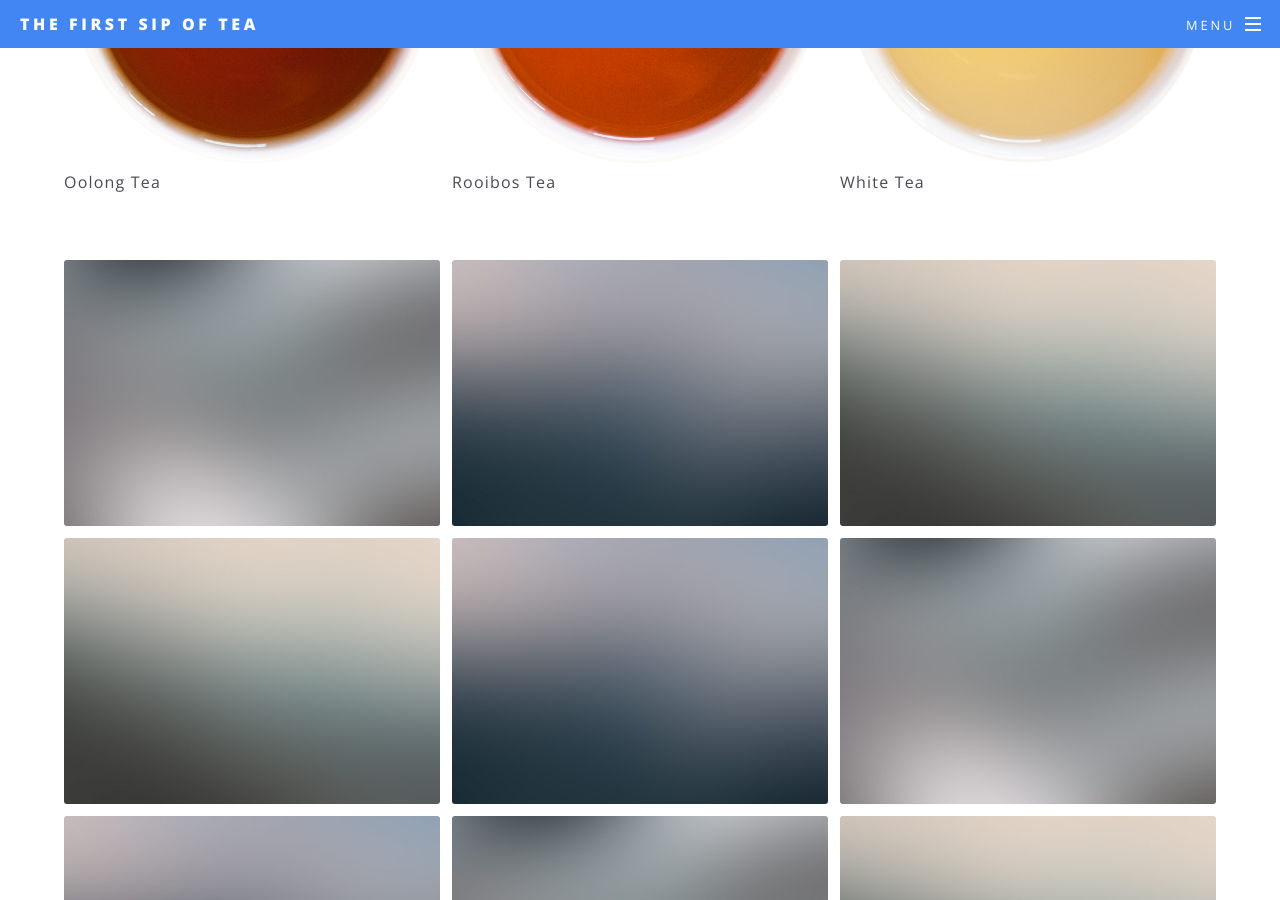
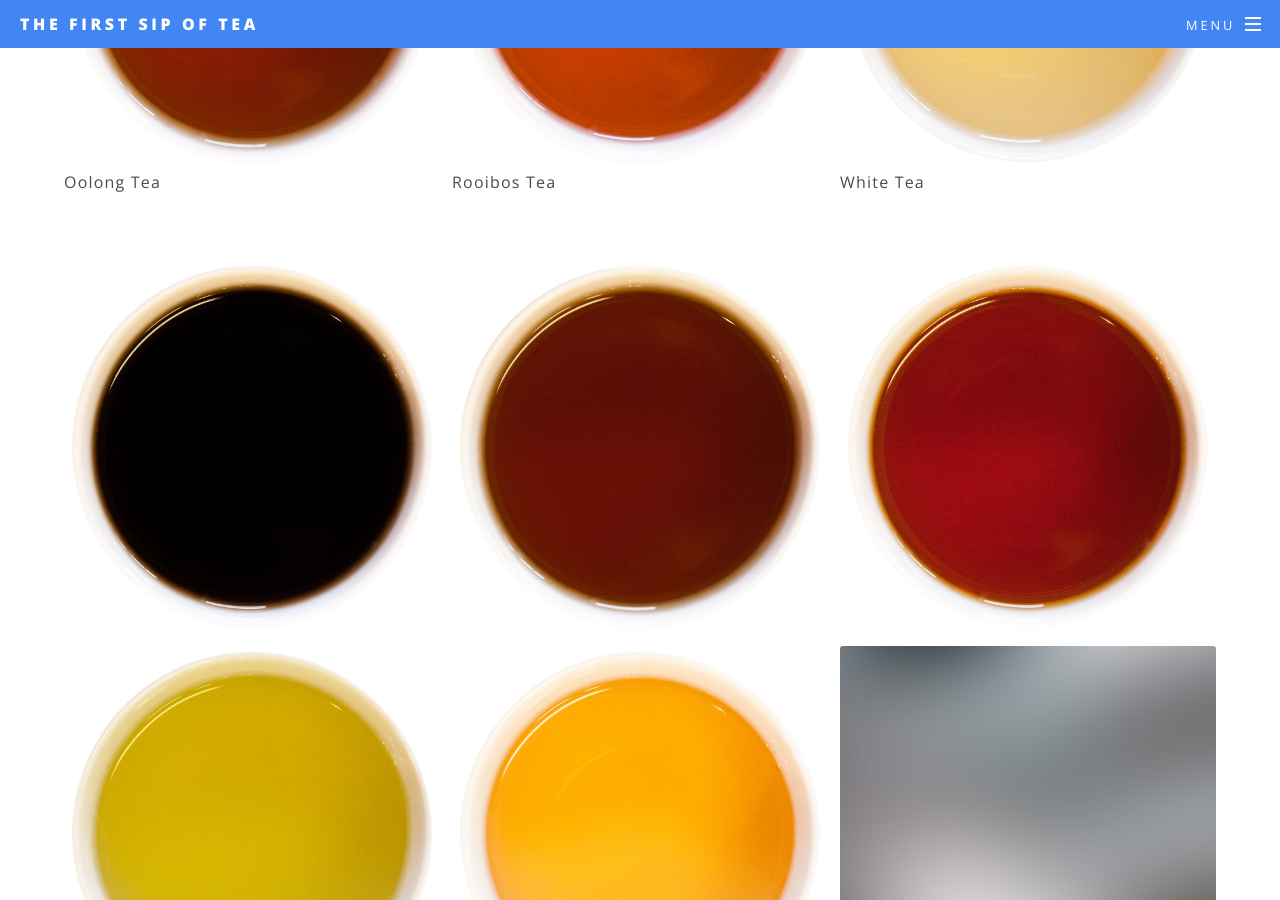
Before and after one commit to the-first-sip/the-first-sip.github.io, a Jekyll site: the page built from learn.html, in a window 1280 px wide and 900 px high, scrolled down 2432 px. Built offline with Jekyll 4.4.1, drawn with Linux system fonts in a browser that asks for light colours.

Commit message:
image format test

```diff
--- a/learn.html
+++ b/learn.html
@@ -37,16 +37,16 @@
 			</div>
 			<div class="box alt">
 					<div class="row uniform 50%">
-						<div class="4u"><span class="image fit"><img src="images/pic01.jpg" alt="" /></span></div>
-						<div class="4u"><span class="image fit"><img src="images/pic02.jpg" alt="" /></span></div>
-						<div class="4u"><span class="image fit"><img src="images/pic03.jpg" alt="" /></span></div>
-						<div class="4u"><span class="image fit"><img src="images/pic03.jpg" alt="" /></span></div>
-						<div class="4u"><span class="image fit"><img src="images/pic02.jpg" alt="" /></span></div>
-						<div class="4u"><span class="image fit"><img src="images/pic01.jpg" alt="" /></span></div>
-						<div class="4u"><span class="image fit"><img src="images/pic02.jpg" alt="" /></span></div>
-						<div class="4u"><span class="image fit"><img src="images/pic01.jpg" alt="" /></span></div>
-						<div class="4u"><span class="image fit"><img src="images/pic03.jpg" alt="" /></span></div>
-						<div class="4u"><span class="image fit"><img src="images/pic03.jpg" alt="" /></span></div>
+						<div class="4u"><span class="image fit"><img src="/images/Black-Tea.jpg" alt="" /></span></div>
+						<div class="4u"><span class="image fit"><img src="/images/Chai-Tea.jpg" alt="" /></span></div>
+						<div class="4u"><span class="image fit"><img src="/images/Decaf-Tea.jpg" alt="" /></span></div>
+						<div class="4u"><span class="image fit"><img src="/images/Green-Tea.jpg" alt="" /></span></div>
+						<div class="4u"><span class="image fit"><img src="/images/Herbal-Tea.jpg" alt="" /></span></div>
+						<div class="4u"><span class="image fit"><img src="/images/pic01.jpg" alt="" /></span></div>
+						<div class="4u"><span class="image fit"><img src="/images/Mate-Tea.jpg" alt="" /></span></div>
+						<div class="4u"><span class="image fit"><img src="/images/Oolong-Tea.jpg" alt="" /></span></div>
+						<div class="4u"><span class="image fit"><img src="/images/Rooibos-Tea.jpg" alt="" /></span></div>
+						<div class="4u"><span class="image fit"><img src="/images/White-Tea.jpg" alt="" /></span></div>
 					</div>
 				</div>
     </section>
```
